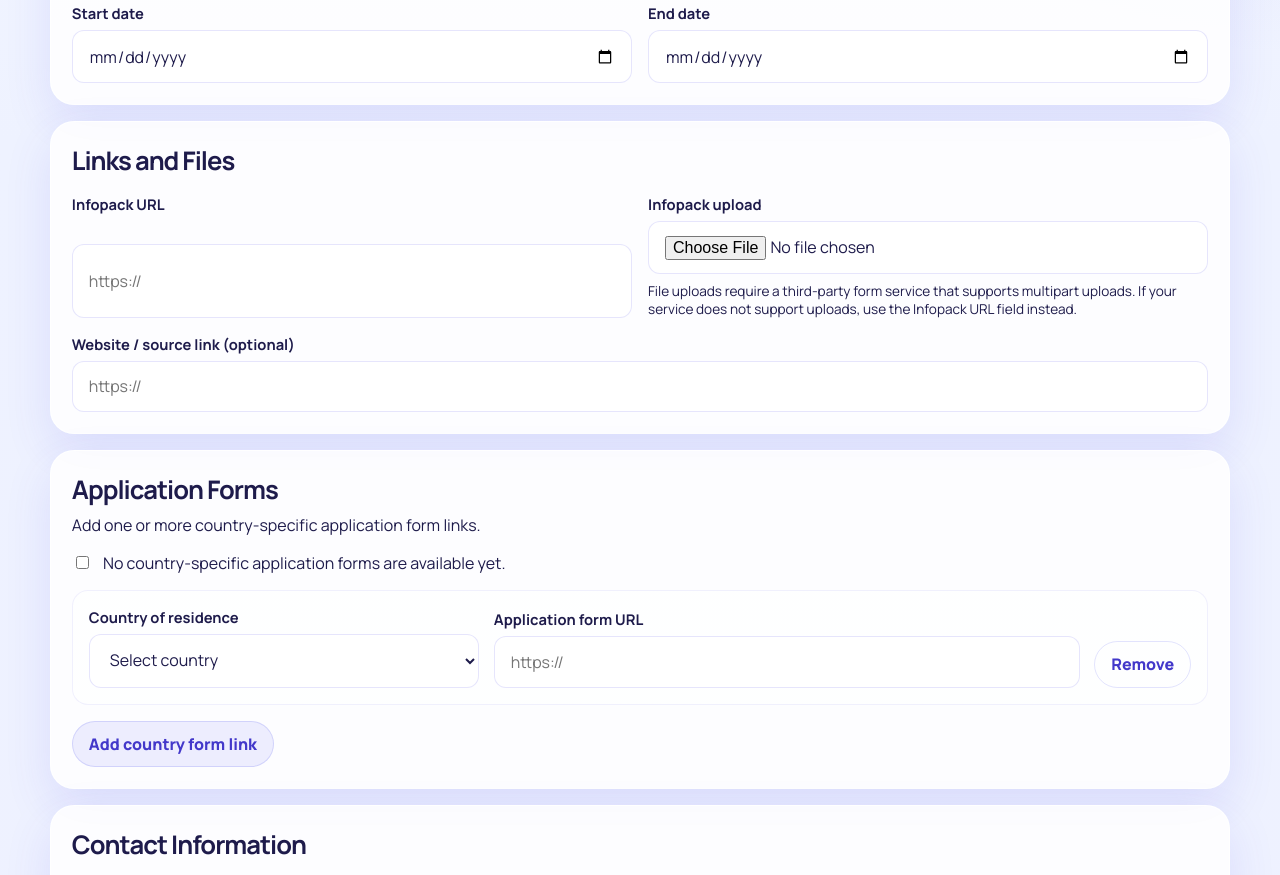
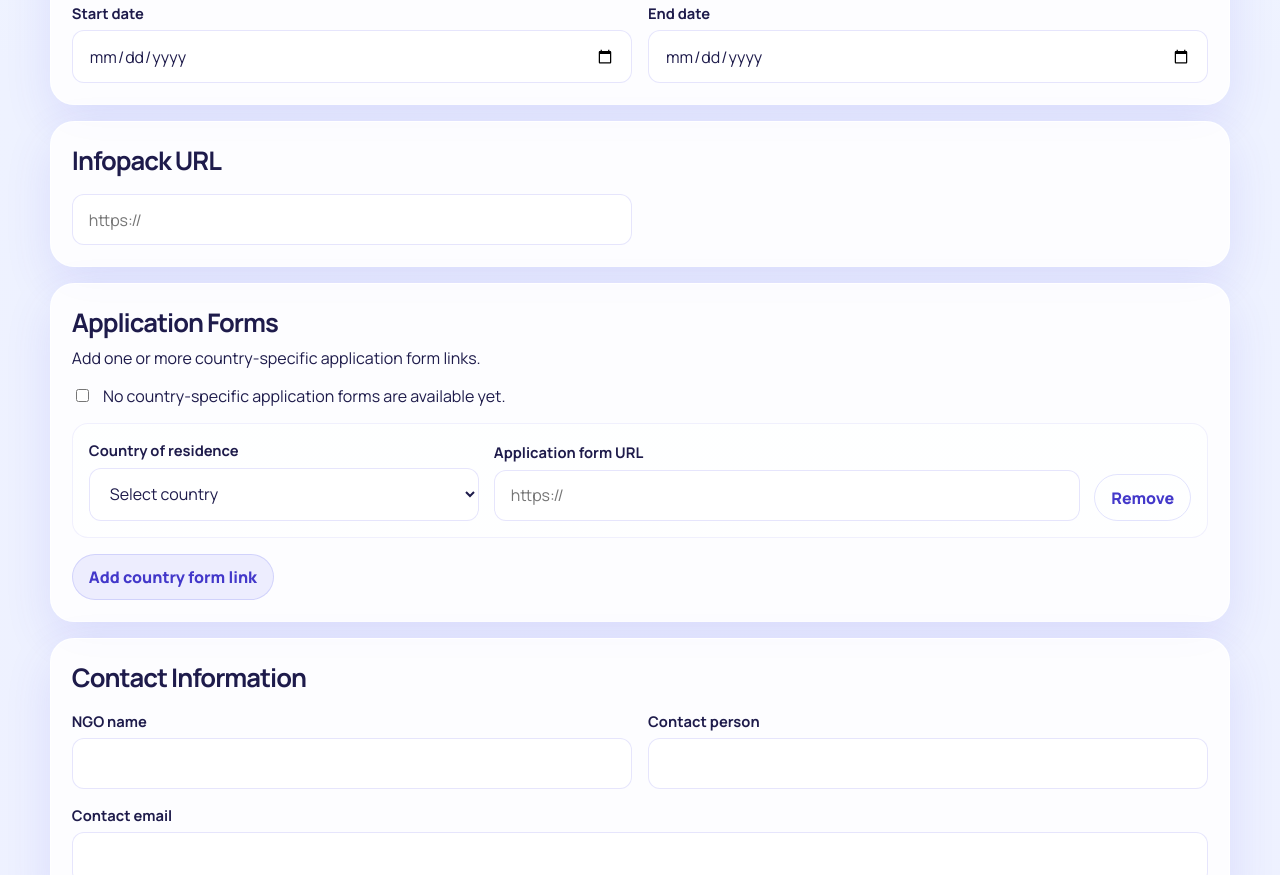
Before and after one commit to IliasPa/ErasmusKA15xPlatform_v4.0, a plain HTML site: page submit.html in a window 1280 px wide. Shown: the part 760-1635 px from the top of the page. Drawn offline with Linux system fonts and the light colour scheme.

Commit message:
Update submit.html
infopack URL only (no file)

```diff
--- a/submit.html
+++ b/submit.html
@@ -93,23 +93,11 @@
 
         <section class="form-section">
           <div class="form-section__header">
-            <h2>Links and Files</h2>
+            <h2>Infopack URL</h2>
           </div>
           <div class="form-grid">
             <label class="field field--stacked">
-              <span>Infopack URL</span>
               <input id="submissionInfopackUrl" name="infopack_url" type="url" placeholder="https://">
-            </label>
-
-            <label class="field field--stacked">
-              <span>Infopack upload</span>
-              <input id="submissionInfopackFile" name="infopack_file" type="file" accept=".pdf,.doc,.docx,.png,.jpg,.jpeg">
-              <small class="field-hint">File uploads require a third-party form service that supports multipart uploads. If your service does not support uploads, use the Infopack URL field instead.</small>
-            </label>
-
-            <label class="field field--stacked field--full">
-              <span>Website / source link (optional)</span>
-              <input id="submissionWebsiteLink" name="website_source_link" type="url" placeholder="https://">
             </label>
           </div>
         </section>
```
